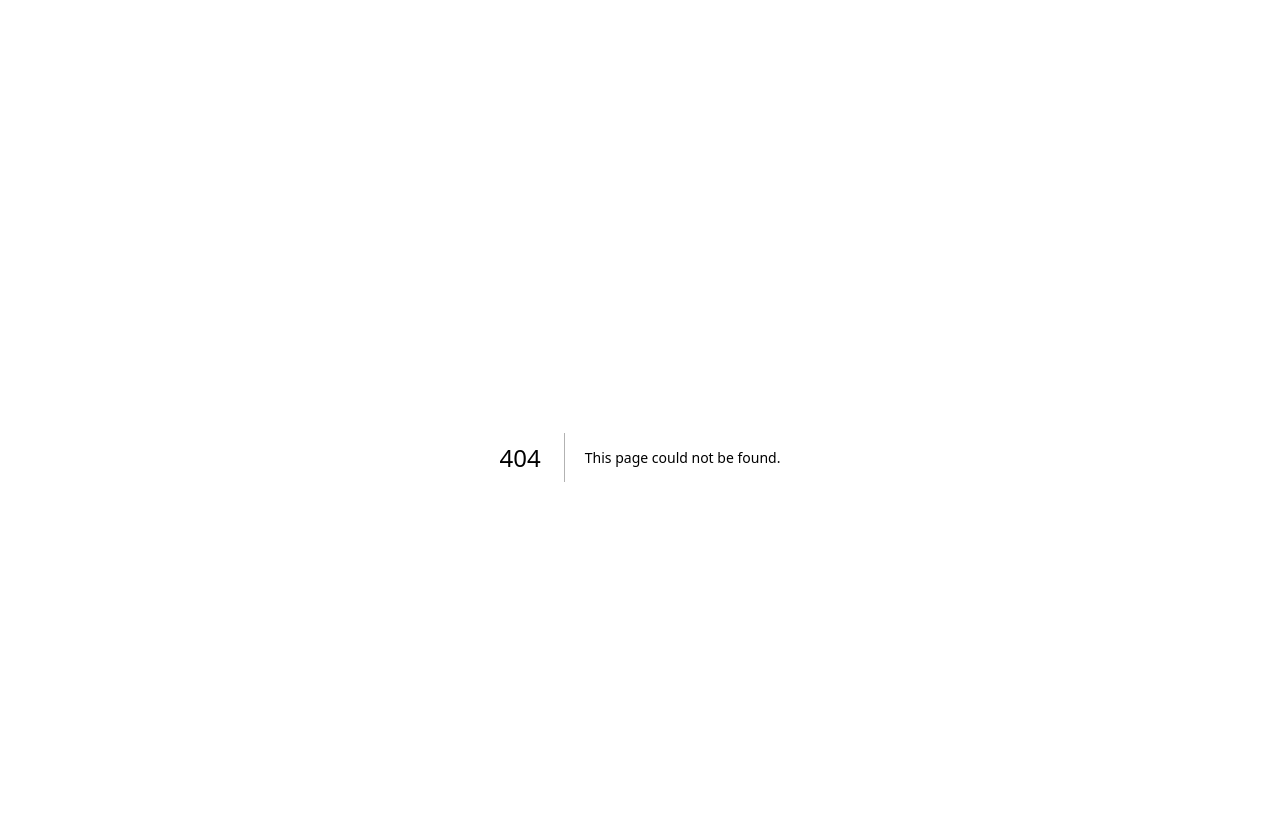
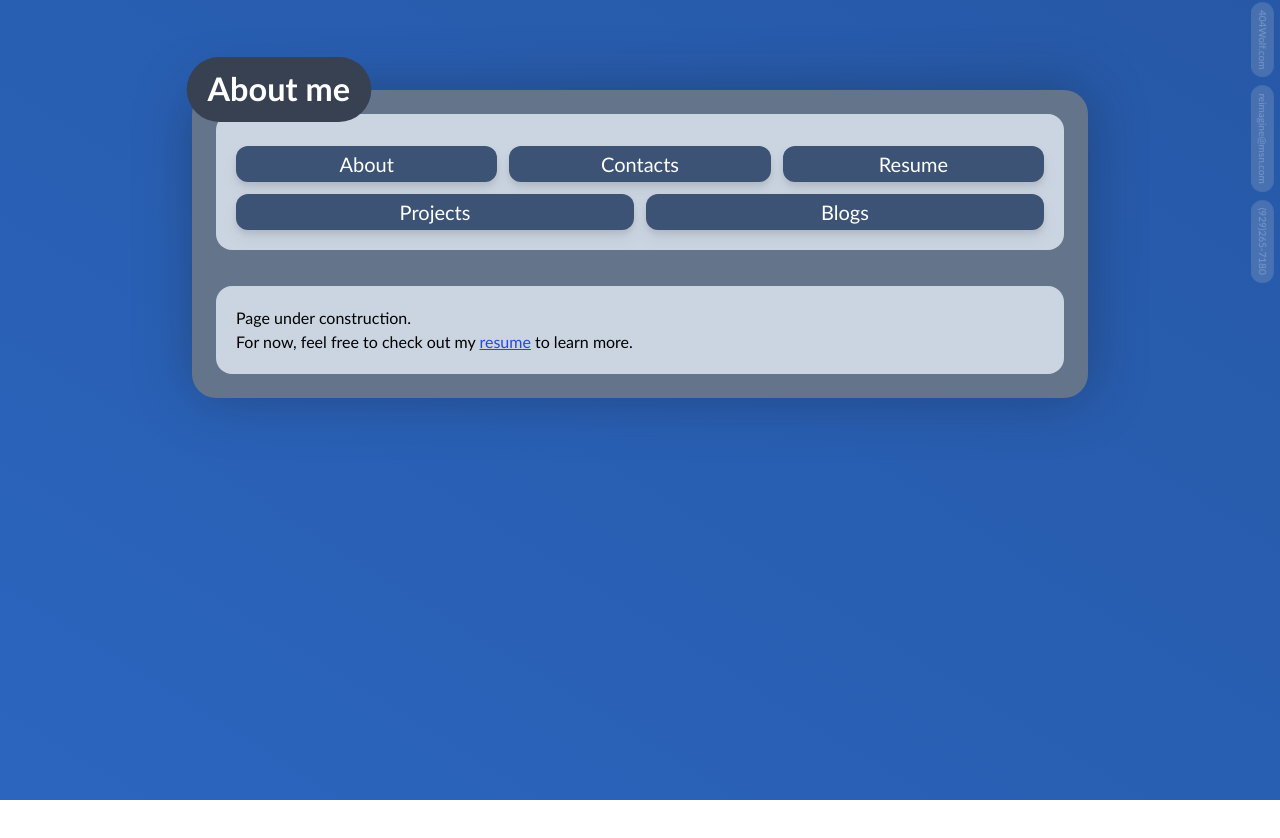
Before and after one commit to 404Wolf/404Wolf.com, a Next.js app: page /about in a window 1280 px wide. Before the commit this address had no page. Shown: the top 838 px of the page. After the commit the page ends 800 px from the top, so only its background shows below. Built offline with nearby package versions, Linux system fonts and the light colour scheme.

Commit message:
Add placeholder about page

```diff
--- a/src/layouts/header/Navbar.tsx
+++ b/src/layouts/header/Navbar.tsx
@@ -24,7 +24,7 @@ const Navbar = ({ setBackgroundBlurred }: NavbarProps) => {
             />
 
             <div className="grid grid-cols-1 xs:grid-cols-3 text-center gap-3 mb-3">
-                <Navbutton>About</Navbutton>
+                <Navbutton onClick={() => push("/about")}>About</Navbutton>
 
                 <Navbutton onClick={() => setContactsPopupShown(true)}>
                     Contacts
--- /dev/null
+++ b/src/pages/about.tsx
@@ -0,0 +1,17 @@
+import Tile from "@/components/misc/Tile";
+import MainLayout from "@/layouts/MainLayout";
+import Link from "next/link";
+
+const About = () => {
+    return (
+        <MainLayout header="About" title="About me">
+            <Tile>
+                Page under construction.
+                <br/>
+                For now, feel free to check out my <Link className="underline text-blue-700" href="/resume">resume</Link> to learn more.
+            </Tile>
+        </MainLayout>
+    );
+}
+
+export default About;
```
